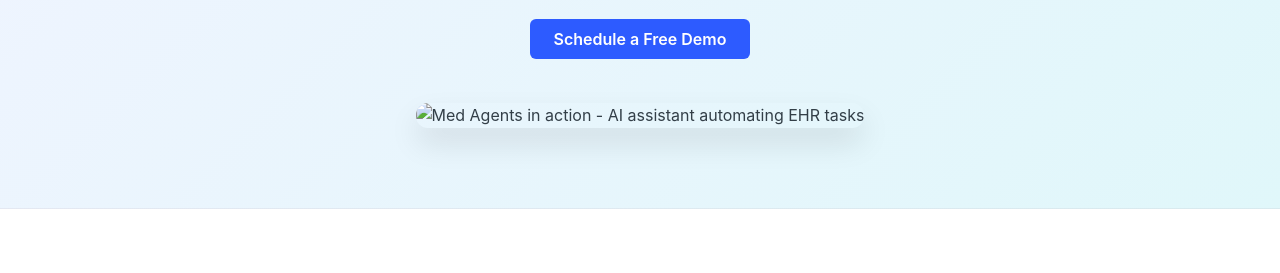
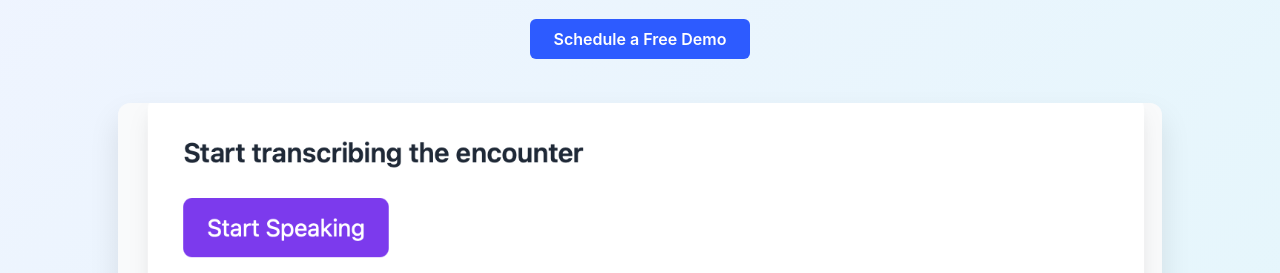
Before and after one commit to EMRAgents/EMRAgents.github.io, a plain HTML site: page index.html in a window 1280 px wide. Shown: the part 319-592 px from the top of the page. Drawn offline with Linux system fonts and the light colour scheme.

Commit message:
Update index.html

```diff
--- a/index.html
+++ b/index.html
@@ -385,7 +385,7 @@
                 <p class="hero-subtitle">Let our intelligent agents handle the clicks while you focus on what matters most: your patients.</p>
                 <a href="#demo" class="cta-button">Schedule a Free Demo</a>
             </div>
-            <img src="/api/placeholder/800/500" alt="Med Agents in action - AI assistant automating EHR tasks" class="hero-image">
+            <img src="/images/interface.png" alt="Med Agents in action - AI assistant automating EHR tasks" class="hero-image">
         </div>
     </section>
 
```
